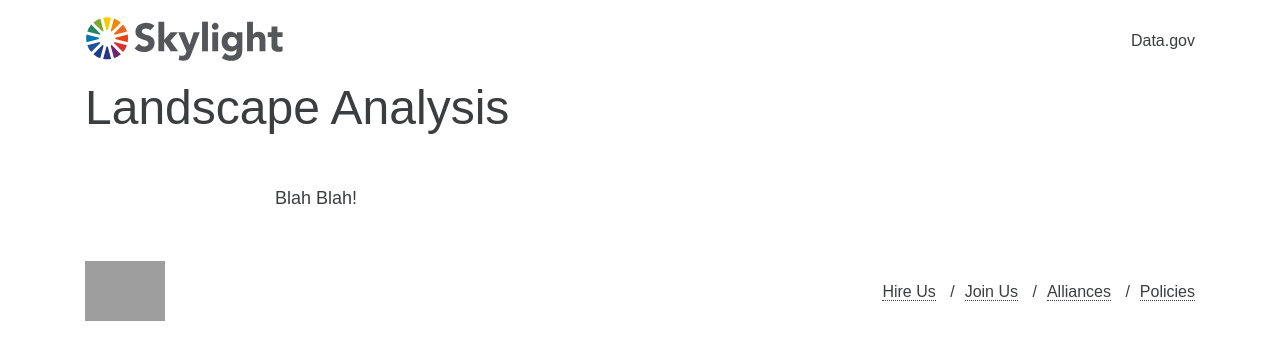
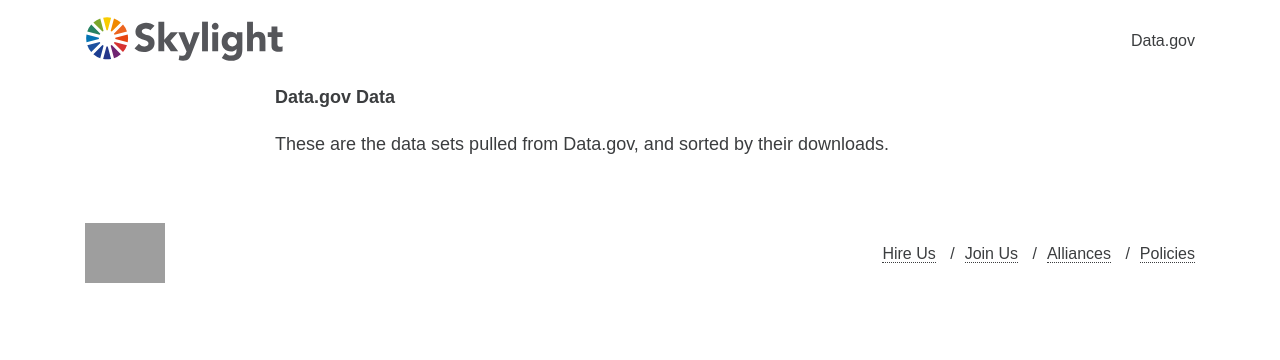
Before and after one commit to department-of-veterans-affairs/va-api-landscape, a Jekyll site: the page built from data-gov/index.html, in a window 1280 px wide. Shown: the top 360 px of the page. Built offline with Jekyll 4.4.1, drawn with Linux system fonts in a browser that asks for light colours; nearby versions of some CDN libraries; some web fonts are replaced; library files that are not in the unit come from our copies; grey boxes are pictures that could not be loaded.

Commit message:
add data listing

```diff
--- a/data-gov/index.html
+++ b/data-gov/index.html
@@ -2,14 +2,17 @@
 layout: default
 title: Data.gov
 ---
-
-<div class="page-block-header-2">
-   <h2 style="text-align:left;">Landscape Analysis</h2>
-</div>
+{% assign items = site.data.datagov %}
 <div class="about-info">
    <div class="about-info-row">
       <div class="about-info-col">
-         <p>Blah Blah!</p>
+         <p><strong>Data.gov Data</strong></p>
+         <p>These are the data sets pulled from Data.gov, and sorted by their downloads.</p>
+         <ul>
+         {% for items in item %}
+          <li>{{ item.name }} ({{ item.format }}) ({{ item.total }}) - <a href="{{ item.url }}">{{ item.url }}</a></li>
+         {% endfor %}
+         </ul>
       </div>
    </div>
 </div>
--- a/index.html
+++ b/index.html
@@ -3,12 +3,10 @@
 title:  VA Landscape
 ---
 
-<div class="page-block-header-2">
-   <h2 style="text-align:left;">Landscape Analysis</h2>
-</div>
 <div class="about-info">
    <div class="about-info-row">
       <div class="about-info-col">
+         <p><strong>VA Landscape Analysis</strong></p>
          <p>Blah Blah!</p>
       </div>
    </div>
```
Also changed, not shown: _data/datagov.json.
